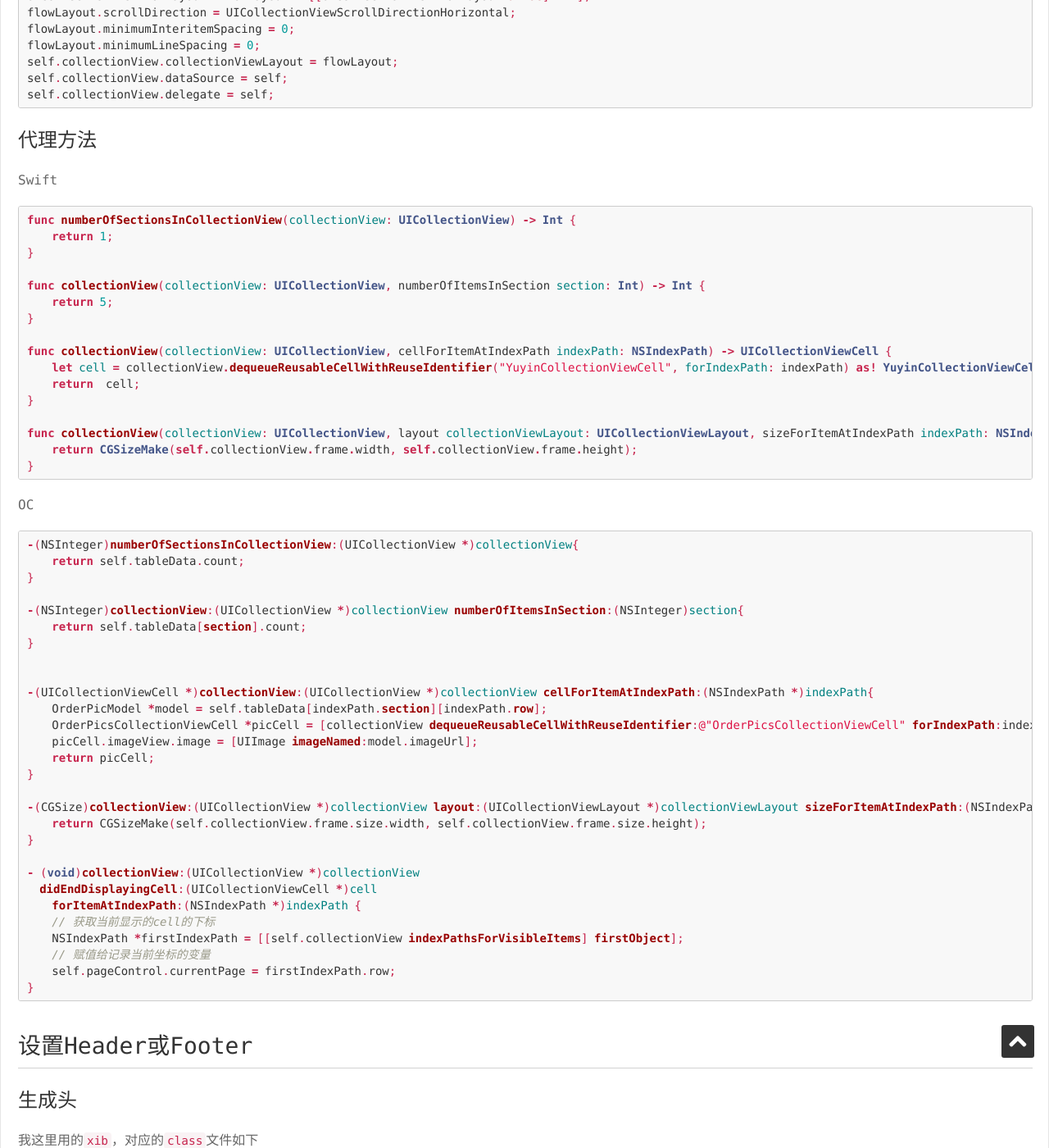
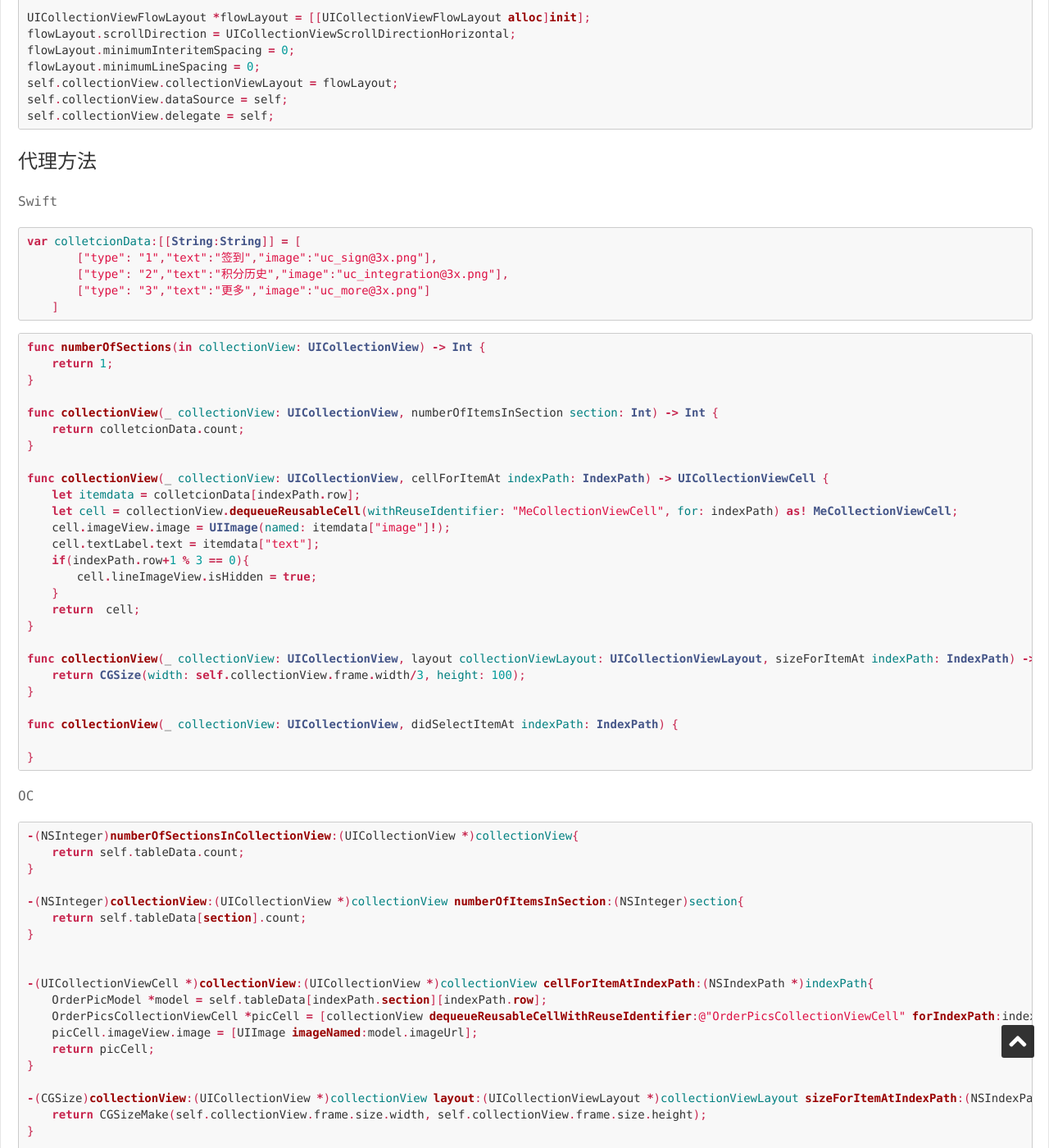
Before and after one commit to psvmc/myblog_jekyll, a Jekyll site: the page built from _posts/2016-01-27-ios-collectionview.md, in a window 1280 px wide and 1400 px high, scrolled down 3600 px. Shown: the whole window at 82% size. Built offline with Jekyll 4.4.1, drawn with Linux system fonts in a browser that asks for light colours; comment, search, counter and statistics services are not loaded; some of the changed text lies outside the part shown.

Commit message:
文章更新

````diff
--- a/_posts/2016-01-27-ios-collectionview.md
+++ b/_posts/2016-01-27-ios-collectionview.md
@@ -118,19 +118,21 @@ func collectionView(collectionView: UICollectionView, didSelectItemAtIndexPath i
 Swift
 
 ```swift
-self.collectionView.registerNib(UINib.init(nibName: "YuyinCollectionViewCell", bundle: nil), forCellWithReuseIdentifier: "YuyinCollectionViewCell");
+self.collectionView.register(UINib.init(nibName: "MeCollectionViewCell", bundle: nil), forCellWithReuseIdentifier: "MeCollectionViewCell");
 self.collectionView.showsHorizontalScrollIndicator = false;
 self.collectionView.showsVerticalScrollIndicator = false;
-self.collectionView.backgroundColor = UIColor.clearColor();
-self.collectionView.scrollEnabled = false;
+self.collectionView.backgroundColor = UIColor.clear;
+self.collectionView.isScrollEnabled = false;
 let flowLayout = UICollectionViewFlowLayout();
-flowLayout.scrollDirection = UICollectionViewScrollDirection.Horizontal;
+flowLayout.scrollDirection = UICollectionViewScrollDirection.vertical;
 flowLayout.minimumInteritemSpacing = 0;
 flowLayout.minimumLineSpacing = 0;
 self.collectionView.collectionViewLayout = flowLayout;
 self.collectionView.dataSource = self;
 self.collectionView.delegate = self;
 ```
+
+---
 
 OC
 
@@ -160,21 +162,39 @@ self.collectionView.delegate = self;
 Swift
 
 ```swift
-func numberOfSectionsInCollectionView(collectionView: UICollectionView) -> Int {
+var colletcionData:[[String:String]] = [
+        ["type": "1","text":"签到","image":"uc_sign@3x.png"],
+        ["type": "2","text":"积分历史","image":"uc_integration@3x.png"],
+        ["type": "3","text":"更多","image":"uc_more@3x.png"]
+    ]
+```
+
+```swift
+func numberOfSections(in collectionView: UICollectionView) -> Int {
     return 1;
 }
 
-func collectionView(collectionView: UICollectionView, numberOfItemsInSection section: Int) -> Int {
-    return 5;
+func collectionView(_ collectionView: UICollectionView, numberOfItemsInSection section: Int) -> Int {
+    return colletcionData.count;
 }
 
-func collectionView(collectionView: UICollectionView, cellForItemAtIndexPath indexPath: NSIndexPath) -> UICollectionViewCell {
-    let cell = collectionView.dequeueReusableCellWithReuseIdentifier("YuyinCollectionViewCell", forIndexPath: indexPath) as! YuyinCollectionViewCell;
+func collectionView(_ collectionView: UICollectionView, cellForItemAt indexPath: IndexPath) -> UICollectionViewCell {
+    let itemdata = colletcionData[indexPath.row];
+    let cell = collectionView.dequeueReusableCell(withReuseIdentifier: "MeCollectionViewCell", for: indexPath) as! MeCollectionViewCell;
+    cell.imageView.image = UIImage(named: itemdata["image"]!);
+    cell.textLabel.text = itemdata["text"];
+    if(indexPath.row+1 % 3 == 0){
+        cell.lineImageView.isHidden = true;
+    }
     return  cell;
 }
 
-func collectionView(collectionView: UICollectionView, layout collectionViewLayout: UICollectionViewLayout, sizeForItemAtIndexPath indexPath: NSIndexPath) -> CGSize {
-    return CGSizeMake(self.collectionView.frame.width, self.collectionView.frame.height);
+func collectionView(_ collectionView: UICollectionView, layout collectionViewLayout: UICollectionViewLayout, sizeForItemAt indexPath: IndexPath) -> CGSize {
+    return CGSize(width: self.collectionView.frame.width/3, height: 100);
+}
+
+func collectionView(_ collectionView: UICollectionView, didSelectItemAt indexPath: IndexPath) {
+
 }
 ```
 
````
